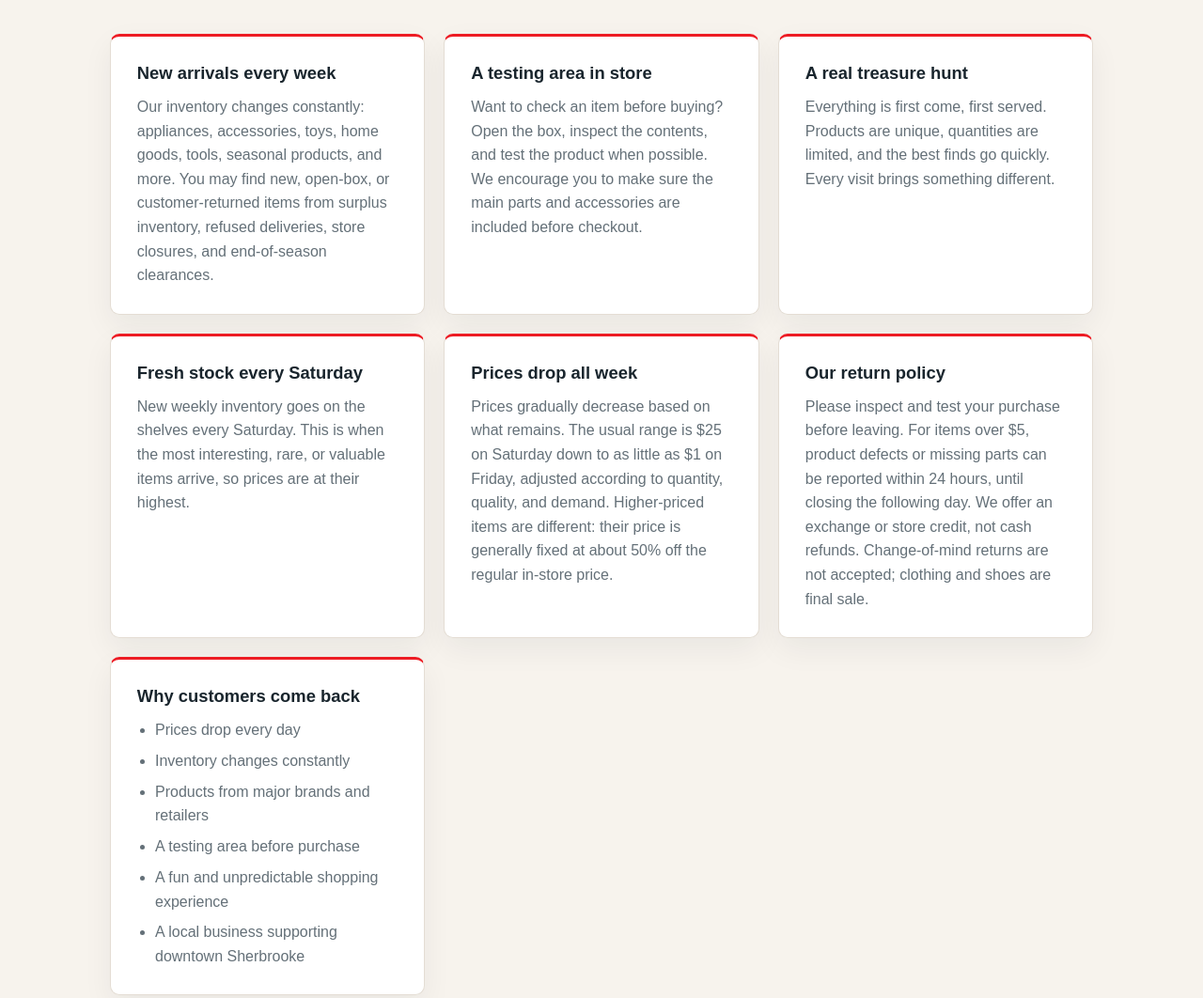
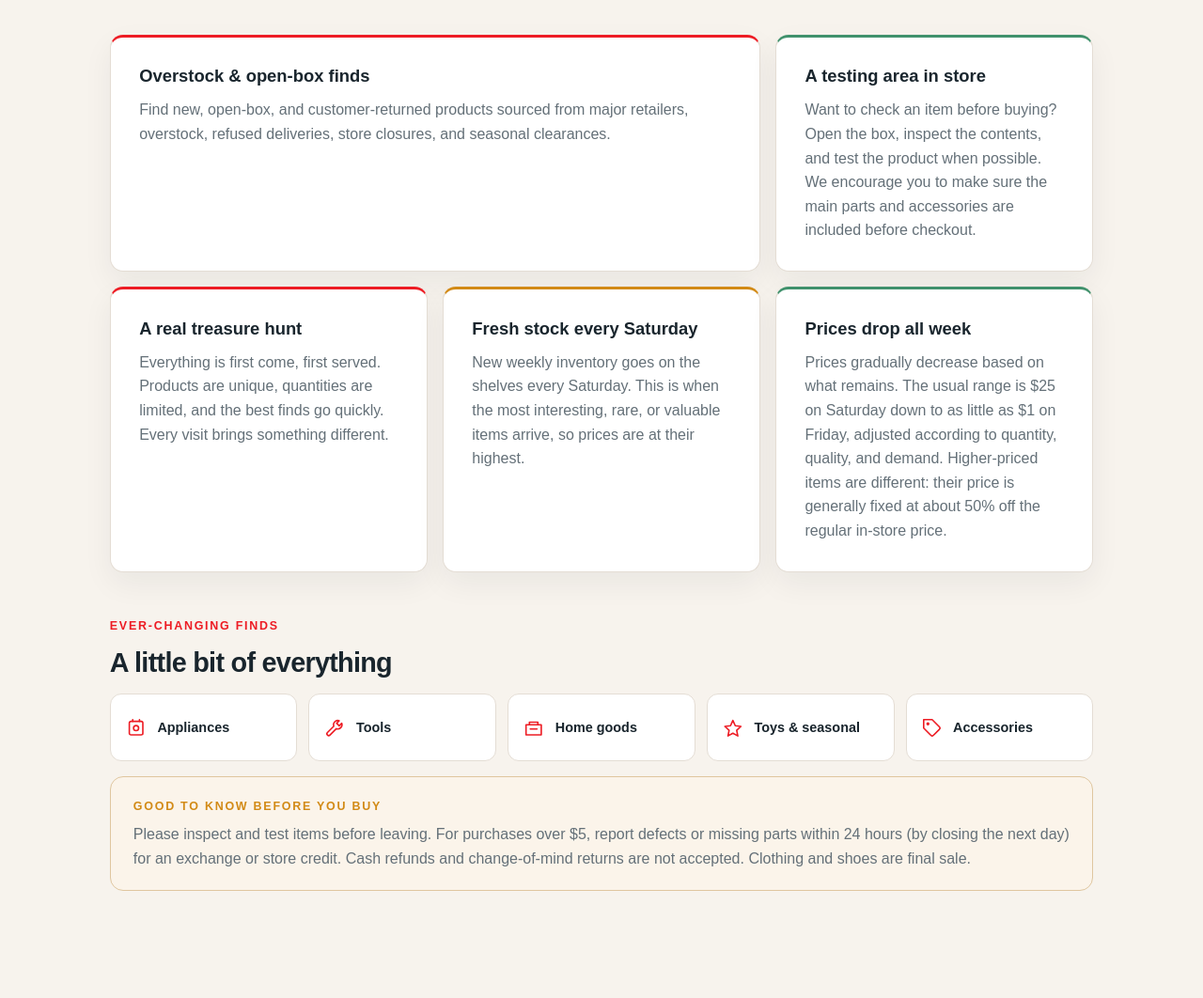
Before and after one commit to fuegovic/mcssherbrooke, a website: page src/index.html in a window 1280 px wide. Shown: the part 997-2059 px from the top of the page at 94% size. Drawn offline with Linux system fonts and the light colour scheme.

Commit message:
Blend bento redesign into storefront
Co-authored-by: Copilot <223556219+Copilot@users.noreply.github.com>

```diff
--- a/src/index.html
+++ b/src/index.html
@@ -33,13 +33,13 @@
             "https://www.instagram.com/mcs.sherbrooke/"
         ],
         "openingHoursSpecification": [
-            { "@type": "OpeningHoursSpecification", "dayOfWeek": "Monday", "opens": "11:00", "closes": "18:00" },
-            { "@type": "OpeningHoursSpecification", "dayOfWeek": "Tuesday", "opens": "11:00", "closes": "18:00" },
-            { "@type": "OpeningHoursSpecification", "dayOfWeek": "Wednesday", "opens": "11:00", "closes": "18:00" },
-            { "@type": "OpeningHoursSpecification", "dayOfWeek": "Thursday", "opens": "11:00", "closes": "19:00" },
-            { "@type": "OpeningHoursSpecification", "dayOfWeek": "Friday", "opens": "11:00", "closes": "19:00" },
-            { "@type": "OpeningHoursSpecification", "dayOfWeek": "Saturday", "opens": "11:00", "closes": "19:00" },
-            { "@type": "OpeningHoursSpecification", "dayOfWeek": "Sunday", "opens": "11:00", "closes": "18:00" }
+            { "@type": "OpeningHoursSpecification", "dayOfWeek": "Sunday", "opens": "10:30", "closes": "17:30" },
+            { "@type": "OpeningHoursSpecification", "dayOfWeek": "Monday", "opens": "10:30", "closes": "17:30" },
+            { "@type": "OpeningHoursSpecification", "dayOfWeek": "Tuesday", "opens": "10:30", "closes": "17:30" },
+            { "@type": "OpeningHoursSpecification", "dayOfWeek": "Wednesday", "opens": "10:30", "closes": "17:30" },
+            { "@type": "OpeningHoursSpecification", "dayOfWeek": "Thursday", "opens": "10:30", "closes": "17:30" },
+            { "@type": "OpeningHoursSpecification", "dayOfWeek": "Friday", "opens": "10:30", "closes": "17:30" },
+            { "@type": "OpeningHoursSpecification", "dayOfWeek": "Saturday", "opens": "10:30", "closes": "18:30" }
         ]
     }
     </script>
@@ -88,6 +88,38 @@
                 <p class="notice" data-i18n="about.notice"></p>
             </div>
             <div id="about-content" class="about-grid"></div>
+            <section class="category-section" aria-labelledby="categories-title">
+                <div class="category-heading">
+                    <p class="eyebrow" data-i18n="categories.eyebrow">Ever-changing finds</p>
+                    <h3 id="categories-title" data-i18n="categories.title">A little bit of everything</h3>
+                </div>
+                <ul class="category-grid">
+                    <li class="category-card">
+                        <svg viewBox="0 0 24 24" fill="none" stroke="currentColor" stroke-width="1.8" stroke-linecap="round" stroke-linejoin="round" aria-hidden="true"><rect x="4" y="4" width="16" height="16" rx="2"/><circle cx="12" cy="12" r="3"/><path d="M8 2v2m8-2v2"/></svg>
+                        <span data-i18n="categories.appliances">Appliances</span>
+                    </li>
+                    <li class="category-card">
+                        <svg viewBox="0 0 24 24" fill="none" stroke="currentColor" stroke-width="1.8" stroke-linecap="round" stroke-linejoin="round" aria-hidden="true"><path d="m14.7 6.3 3-3a5 5 0 0 0-6.4 6.4l-7.5 7.5a2.1 2.1 0 0 0 3 3l7.5-7.5a5 5 0 0 0 6.4-6.4l-3 3-3-3Z"/></svg>
+                        <span data-i18n="categories.tools">Tools</span>
+                    </li>
+                    <li class="category-card">
+                        <svg viewBox="0 0 24 24" fill="none" stroke="currentColor" stroke-width="1.8" stroke-linecap="round" stroke-linejoin="round" aria-hidden="true"><path d="M3 8h18v12H3zM7 8V5h10v3M8 13h8"/></svg>
+                        <span data-i18n="categories.home">Home goods</span>
+                    </li>
+                    <li class="category-card">
+                        <svg viewBox="0 0 24 24" fill="none" stroke="currentColor" stroke-width="1.8" stroke-linecap="round" stroke-linejoin="round" aria-hidden="true"><path d="M12 3 14.8 9.2 21.5 10 16.5 14.6 17.8 21.3 12 18 6.2 21.3 7.5 14.6 2.5 10l6.7-.8L12 3Z"/></svg>
+                        <span data-i18n="categories.toys">Toys &amp; seasonal</span>
+                    </li>
+                    <li class="category-card">
+                        <svg viewBox="0 0 24 24" fill="none" stroke="currentColor" stroke-width="1.8" stroke-linecap="round" stroke-linejoin="round" aria-hidden="true"><path d="M20.6 13.4 13.4 20.6a2 2 0 0 1-2.8 0L2 12V2h10l8.6 8.6a2 2 0 0 1 0 2.8Z"/><circle cx="7" cy="7" r="1"/></svg>
+                        <span data-i18n="categories.accessories">Accessories</span>
+                    </li>
+                </ul>
+                <aside class="policy-card">
+                    <p class="eyebrow" data-i18n="policy.eyebrow">Good to know before you buy</p>
+                    <p data-i18n="policy.text">Please inspect and test items before leaving. For purchases over $5, report defects or missing parts within 24 hours for an exchange or store credit. Cash refunds and change-of-mind returns are not accepted. Clothing and shoes are final sale.</p>
+                </aside>
+            </section>
         </section>
 
         <section id="hours" class="section split-section">
--- a/src/locales/en.json
+++ b/src/locales/en.json
@@ -14,6 +14,15 @@
     "about.title": "A treasure hunt, every visit",
     "about.intro": "My Canadian Stock is a local business in downtown Sherbrooke, specializing in liquidation merchandise from Amazon, Walmart, Costco, Canadian Tire, and other major retailers.",
     "about.notice": "Inventory and prices change quickly. Items and quantities are limited, so each visit can bring a different find.",
+    "categories.eyebrow": "Ever-changing finds",
+    "categories.title": "A little bit of everything",
+    "categories.appliances": "Appliances",
+    "categories.tools": "Tools",
+    "categories.home": "Home goods",
+    "categories.toys": "Toys & seasonal",
+    "categories.accessories": "Accessories",
+    "policy.eyebrow": "Good to know before you buy",
+    "policy.text": "Please inspect and test items before leaving. For purchases over $5, report defects or missing parts within 24 hours (by closing the next day) for an exchange or store credit. Cash refunds and change-of-mind returns are not accepted. Clothing and shoes are final sale.",
     "hours.eyebrow": "Plan your visit",
     "hours.title": "Store hours",
     "hours.subtitle": "We look forward to welcoming you.",
@@ -26,8 +35,8 @@
   "about": {
     "cards": [
       {
-        "title": "New arrivals every week",
-        "body": "Our inventory changes constantly: appliances, accessories, toys, home goods, tools, seasonal products, and more. You may find new, open-box, or customer-returned items from surplus inventory, refused deliveries, store closures, and end-of-season clearances."
+        "title": "Overstock & open-box finds",
+        "body": "Find new, open-box, and customer-returned products sourced from major retailers, overstock, refused deliveries, store closures, and seasonal clearances."
       },
       {
         "title": "A testing area in store",
@@ -44,15 +53,6 @@
       {
         "title": "Prices drop all week",
         "body": "Prices gradually decrease based on what remains. The usual range is $25 on Saturday down to as little as $1 on Friday, adjusted according to quantity, quality, and demand. Higher-priced items are different: their price is generally fixed at about 50% off the regular in-store price."
-      },
-      {
-        "title": "Our return policy",
-        "body": "Please inspect and test your purchase before leaving. For items over $5, product defects or missing parts can be reported within 24 hours, until closing the following day. We offer an exchange or store credit, not cash refunds. Change-of-mind returns are not accepted; clothing and shoes are final sale."
-      },
-      {
-        "title": "Why customers come back",
-        "body": "",
-        "items": ["Prices drop every day", "Inventory changes constantly", "Products from major brands and retailers", "A testing area before purchase", "A fun and unpredictable shopping experience", "A local business supporting downtown Sherbrooke"]
       }
     ]
   },
--- a/src/styles/main.css
+++ b/src/styles/main.css
@@ -1,22 +1,22 @@
-:root { --red:#ed1c24; --ink:#19252d; --cream:#f7f3ed; --white:#fff; --line:#e4ddd4; --surface:#fff; --muted:#647078; --shadow:0 12px 32px rgba(25,37,45,.06); color-scheme:light; }
-:root[data-theme="dark"] { --ink:#f4f1ec; --cream:#151a1d; --white:#20272b; --line:#3a4449; --surface:#20272b; --muted:#b7c0c3; --shadow:0 12px 32px rgba(0,0,0,.18); color-scheme:dark; }
+:root { --red:#ed1c24; --ink:#19252d; --cream:#f7f3ed; --white:#fff; --line:#e4ddd4; --surface:#fff; --muted:#647078; --amber:#d28a16; --shadow:0 12px 32px rgba(25,37,45,.06); color-scheme:light; }
+:root[data-theme="dark"] { --ink:#f4f1ec; --cream:#151a1d; --white:#20272b; --line:#3a4449; --surface:#20272b; --muted:#b7c0c3; --amber:#f2bd58; --shadow:0 12px 32px rgba(0,0,0,.18); color-scheme:dark; }
 * { box-sizing:border-box; }
 html { scroll-behavior:smooth; }
 body { margin:0; color:var(--ink); background:var(--cream); font-family:Arial,sans-serif; line-height:1.6; transition:background-color .2s,color .2s; }
 section[id] { scroll-margin-top:8rem; }
 a:focus-visible, button:focus-visible { outline:3px solid #ffb4a8; outline-offset:3px; }
-.site-header { align-items:center; background:var(--red); box-shadow:0 4px 16px rgba(25,37,45,.12); display:flex; gap:.75rem; min-height:4.75rem; padding:.5rem 6%; position:sticky; top:0; z-index:5; }
-.brand { align-items:center; color:#fff; display:flex; flex-shrink:0; font-weight:800; gap:.75rem; line-height:.82; text-decoration:none; }
+.site-header { align-items:center; backdrop-filter:blur(14px); background:color-mix(in srgb,var(--surface) 92%,transparent); border-bottom:1px solid var(--line); display:flex; gap:.75rem; min-height:4.75rem; padding:.5rem 6%; position:sticky; top:0; z-index:5; }
+.brand { align-items:center; color:var(--ink); display:flex; flex-shrink:0; font-weight:800; gap:.75rem; line-height:.82; text-decoration:none; }
 .brand-logo { background:var(--red); height:3.75rem; object-fit:cover; width:3.75rem; }
-.brand-name { color:#fff; font-size:1.15rem; letter-spacing:-.04em; }
-.brand-name b { background:var(--ink); color:var(--white); display:inline-block; padding:0 .15em; }
+.brand-name { color:var(--ink); font-size:1.15rem; letter-spacing:-.04em; }
+.brand-name b { background:var(--red); color:#fff; display:inline-block; padding:0 .15em; }
 .brand-name small { display:block; font-size:.5rem; font-weight:400; letter-spacing:.12em; line-height:1.4; text-transform:uppercase; }
 nav { align-items:center; display:flex; gap:clamp(1rem,2vw,2rem); margin-left:clamp(1rem,3vw,3rem); }
-nav a { color:#fff; font-size:.9rem; font-weight:600; padding:.5rem 0; text-decoration:none; text-underline-offset:.35em; }
-nav a:hover { text-decoration:underline; }
-.language-switcher,.theme-switcher { align-items:center; background:rgba(255,255,255,.1); border:1px solid rgba(255,255,255,.35); border-radius:50%; color:#fff; cursor:pointer; display:inline-flex; height:2.75rem; justify-content:center; padding:0; width:2.75rem; }
+nav a { color:var(--muted); font-size:.9rem; font-weight:600; padding:.5rem 0; text-decoration:none; text-underline-offset:.35em; }
+nav a:hover { color:var(--red); }
+.language-switcher,.theme-switcher { align-items:center; background:var(--cream); border:1px solid var(--line); border-radius:9px; color:var(--ink); cursor:pointer; display:inline-flex; height:2.75rem; justify-content:center; padding:0; width:2.75rem; }
 .language-switcher { font-size:.8rem; font-weight:700; letter-spacing:.03em; margin-left:auto; }
-.language-switcher:hover,.theme-switcher:hover { background:rgba(255,255,255,.22); }
+.language-switcher:hover,.theme-switcher:hover { background:var(--line); }
 .theme-icon { height:1.2rem; width:1.2rem; }
 .theme-icon-sun,:root[data-theme="dark"] .theme-icon-moon { display:none; }
 :root[data-theme="dark"] .theme-icon-sun { display:block; }
@@ -36,12 +36,27 @@ h2 { font-size:clamp(2rem,4vw,3rem); letter-spacing:-.035em; line-height:1.1; ma
 .about-section { max-width:1200px; }
 .about-heading { max-width:720px; }
 .notice { background:color-mix(in srgb, var(--red) 10%, var(--surface)); border-left:4px solid var(--red); border-radius:0 6px 6px 0; color:var(--ink); margin-top:1.5rem; padding:.85rem 1rem; }
-.about-grid { display:grid; gap:1.25rem; grid-template-columns:repeat(3,1fr); margin-top:2.5rem; }
-.about-card { background:var(--surface); border:1px solid var(--line); border-top:3px solid var(--red); border-radius:10px; box-shadow:var(--shadow); padding:1.75rem; }
+.about-grid { display:grid; gap:1rem; grid-template-columns:repeat(6,minmax(0,1fr)); margin-top:2.5rem; }
+.about-card { background:var(--surface); border:1px solid var(--line); border-top:3px solid var(--red); border-radius:14px; box-shadow:var(--shadow); padding:clamp(1.25rem,2.4vw,1.9rem); }
+.about-card:nth-child(1) { grid-column:span 4; }
+.about-card:nth-child(2) { border-top-color:#40916c; grid-column:span 2; }
+.about-card:nth-child(3),.about-card:nth-child(4),.about-card:nth-child(5) { grid-column:span 2; }
+.about-card:nth-child(4) { border-top-color:var(--amber); }
+.about-card:nth-child(5) { border-top-color:#40916c; }
+.about-card:nth-child(6),.about-card:nth-child(7) { grid-column:span 3; }
 .about-card h3 { font-size:1.15rem; line-height:1.2; margin:0 0 .75rem; }
 .about-card p { color:var(--muted); margin:.5rem 0 0; }
 .about-card ul { color:var(--muted); margin:.75rem 0 0; padding-left:1.2rem; }
 .about-card li + li { margin-top:.45rem; }
+.category-section { margin-top:3rem; }
+.category-heading { margin-bottom:1rem; }
+.category-heading h3 { font-size:clamp(1.35rem,2.5vw,1.8rem); letter-spacing:-.025em; line-height:1.15; margin:.25rem 0 0; }
+.category-grid { display:grid; gap:.75rem; grid-template-columns:repeat(5,minmax(0,1fr)); list-style:none; margin:0; padding:0; }
+.category-card { align-items:center; background:var(--surface); border:1px solid var(--line); border-radius:12px; color:var(--ink); display:flex; font-size:.9rem; font-weight:700; gap:.75rem; min-height:4.5rem; padding:1rem; }
+.category-card svg { color:var(--red); flex:0 0 1.35rem; height:1.35rem; width:1.35rem; }
+.policy-card { background:color-mix(in srgb,var(--amber) 9%,var(--surface)); border:1px solid color-mix(in srgb,var(--amber) 28%,var(--line)); border-radius:14px; margin-top:1rem; padding:1.25rem 1.5rem; }
+.policy-card .eyebrow { color:var(--amber); margin:.1rem 0 .4rem; }
+.policy-card p:last-child { color:var(--muted); margin:0; }
 .split-section { align-items:start; display:grid; gap:3rem; grid-template-columns:1fr 1.2fr; }
 .hours-card,.contact-card,.social-card,.map-card { background:var(--surface); border:1px solid var(--line); border-radius:10px; box-shadow:var(--shadow); padding:1.75rem; }
 .hours-row { border-bottom:1px solid var(--line); display:flex; justify-content:space-between; padding:.65rem 0; }
@@ -59,7 +74,8 @@ h2 { font-size:clamp(2rem,4vw,3rem); letter-spacing:-.035em; line-height:1.1; ma
 .map-card { overflow:hidden; padding:0; }
 .map-card iframe { border:0; display:block; height:360px; width:100%; }
 .map-address { padding:1rem 1.5rem; }
-footer { background:var(--red); color:#fff; font-size:.9rem; padding:2rem 6%; text-align:center; }
+footer { background:var(--ink); color:var(--white); font-size:.9rem; padding:2rem 6%; text-align:center; }
 @media (prefers-reduced-motion: reduce) { html { scroll-behavior:auto; } *, *::before, *::after { scroll-behavior:auto !important; transition-duration:0.01ms !important; animation-duration:0.01ms !important; animation-iteration-count:1 !important; } }
-@media (max-width:900px) { .about-grid { grid-template-columns:repeat(2,1fr); } }
+@media (max-width:900px) { .about-grid { grid-template-columns:repeat(2,minmax(0,1fr)); } .about-card:nth-child(n) { grid-column:span 1; } .category-grid { grid-template-columns:repeat(3,minmax(0,1fr)); } }
 @media (max-width:800px) { section[id] { scroll-margin-top:10rem; } .site-header { flex-wrap:wrap; gap:.5rem .75rem; } .brand-logo { height:3rem; width:3rem; } .brand-name { font-size:1rem; } nav { flex-wrap:wrap; gap:0 .75rem; margin-left:0; order:3; width:100%; } nav a { font-size:.85rem; white-space:nowrap; } .hero { background-position:60% center; min-height:32rem; padding:4rem 6%; } .split-section,.contact-section { display:block; } .hours-card,.contact-card,.social-card { margin-top:1.5rem; } .about-grid { grid-template-columns:1fr; } }
+@media (max-width:600px) { .category-grid { grid-template-columns:repeat(2,minmax(0,1fr)); } .category-card { font-size:.82rem; gap:.5rem; padding:.75rem; } }
```
Also changed, not shown: src/locales/fr.json (+11 -11 lines).
